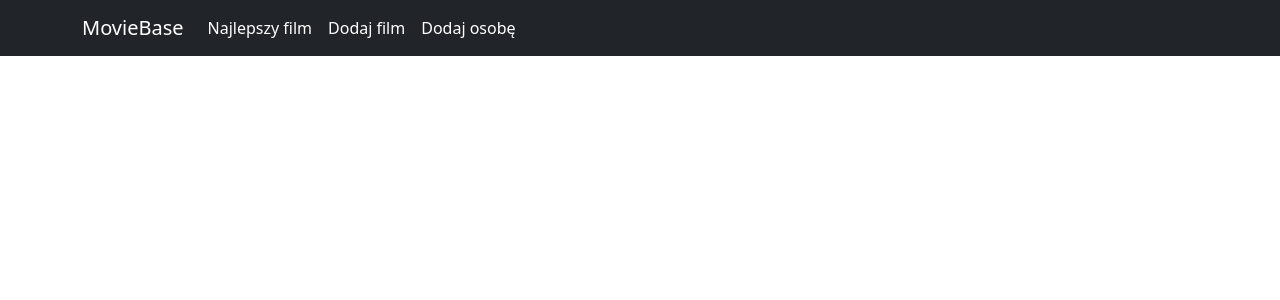
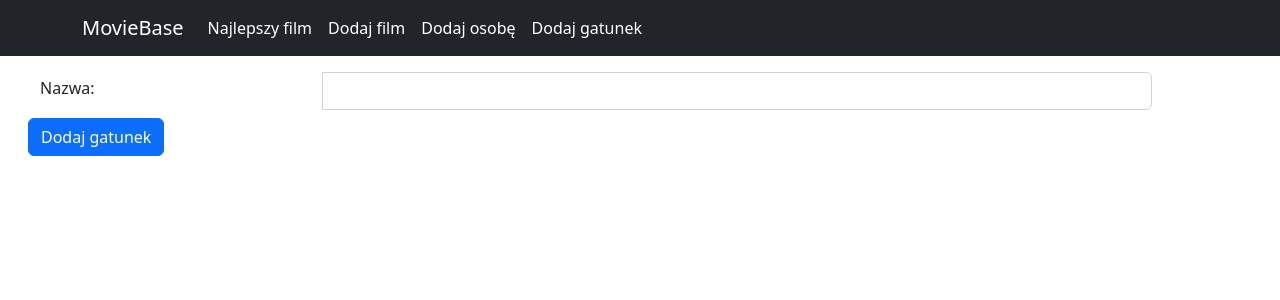
Before and after one commit to Zabollus/MovieBase, a React (Create React App) app in the folder frontend/: page /add/genre in a window 1280 px wide. Shown: the top 300 px of the page. Built offline with nearby package versions, Linux system fonts and the light colour scheme.

Commit message:
FormGenre

```diff
--- a/frontend/src/App.js
+++ b/frontend/src/App.js
@@ -5,6 +5,7 @@ import MovieDetails from "./components/Movie-details"
 import MyNavbar from "./components/MyNavbar"
 import FormMovie from "./components/FormMovie"
 import FormPerson from "./components/FormPerson"
+import FormGenre from "./components/FormGenre"
 
 function App() {
   return (
@@ -16,6 +17,7 @@ function App() {
             <Route path='/movie/:movieID' component={MovieDetails}/>
             <Route path='/add/movie' component={FormMovie}/>
             <Route path='/add/person' component={FormPerson}/>
+            <Route path='/add/genre' component={FormGenre}/>
         </Switch>
     </BrowserRouter>
   </>
--- /dev/null
+++ b/frontend/src/components/FormGenre.js
@@ -0,0 +1,43 @@
+import React, {useState} from 'react';
+import {Container, Form, Button, InputGroup} from 'react-bootstrap'
+
+function FormGenre() {
+    const [form, setForm] = useState({name:''})
+
+    const handleChange = e => {
+        const {name, value} = e.target;
+        setForm({name: value});
+    };
+
+    const handleSubmit = e => {
+        e.preventDefault()
+        let url = 'http://127.0.0.1:8000/genres/'
+        fetch(url, {
+            method:'POST',
+            headers:{
+                'Content-type':'application/json',
+            },
+            body:JSON.stringify(form)
+        }).then((response) => {
+            setForm({name:''})
+        }).catch(function(error){
+            console.log('ERROR: ', error);
+        })
+    }
+
+    return (
+        <Container className='m-3'>
+            <Form onSubmit={handleSubmit}>
+                <Form.Group>
+                    <InputGroup className='m-2'>
+                        <Form.Label className='m-1 w-25'>Nazwa:</Form.Label>
+                        <Form.Control type='text' name='name' value={form.name} onChange={handleChange}/>
+                    </InputGroup>
+                    <Button type='submit' variant='primary'>Dodaj gatunek</Button>
+                </Form.Group>
+            </Form>
+        </Container>
+    )
+}
+
+export default FormGenre;
--- a/frontend/src/components/MyNavbar.js
+++ b/frontend/src/components/MyNavbar.js
@@ -11,6 +11,7 @@ function MyNavbar() {
                     <Nav.Link href='/movie/1' style={{color:"white"}}>Najlepszy film</Nav.Link>
                     <Nav.Link href='/add/movie' style={{color:"white"}}>Dodaj film</Nav.Link>
                     <Nav.Link href='/add/person' style={{color:"white"}}>Dodaj osobę</Nav.Link>
+                    <Nav.Link href='/add/genre' style={{color:"white"}}>Dodaj gatunek</Nav.Link>
                 </Nav>
             </Container>
         </Navbar>
```
